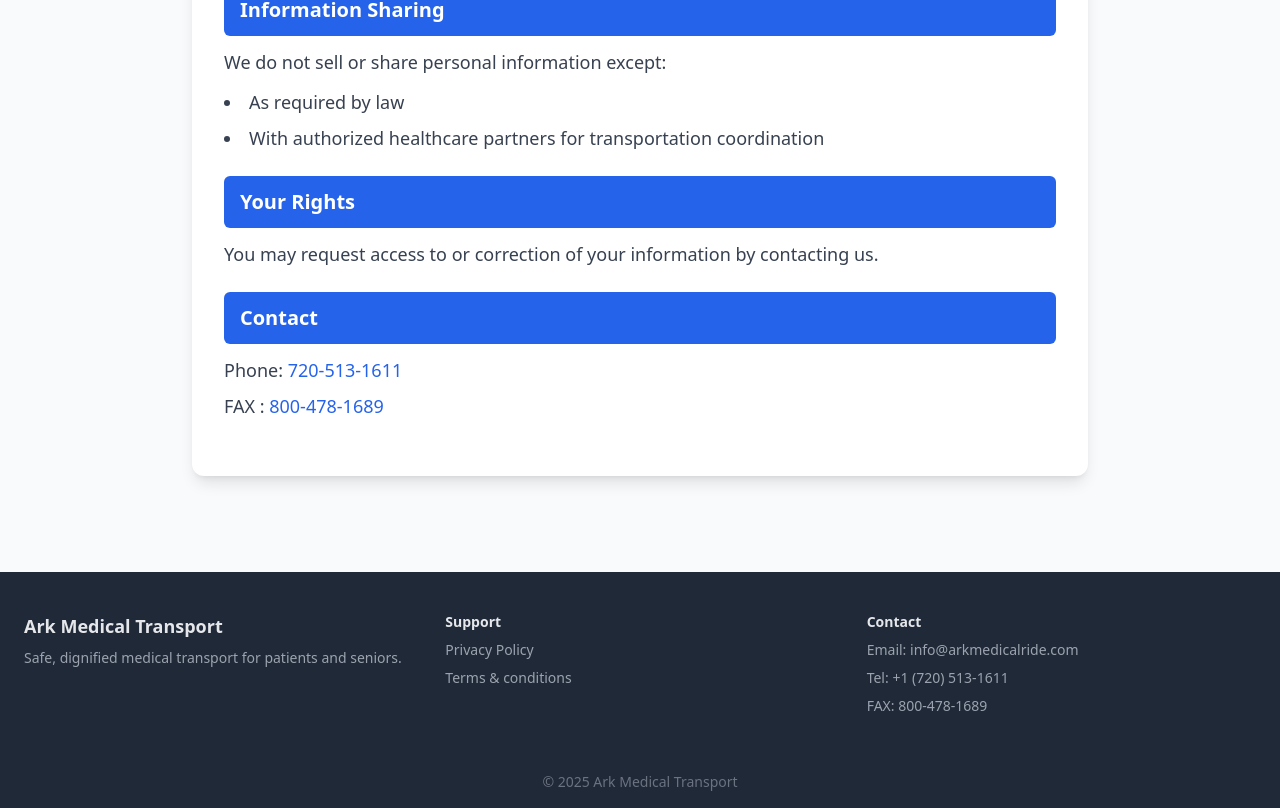
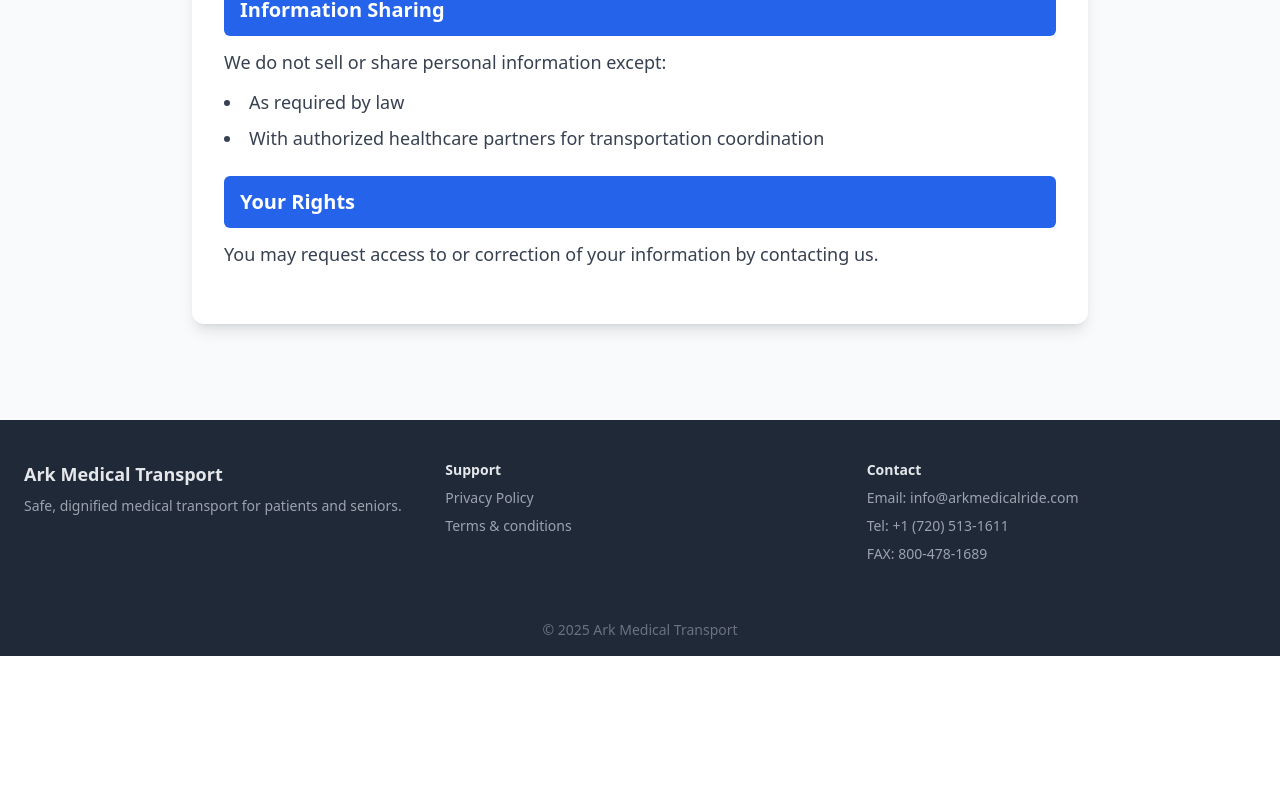
Before and after one commit to njorogemagothe/ark-medical-transport-frontend, a React (Create React App) app in the folder frontend/: page /privacy-policy in a window 1280 px wide. Shown: the part 1132-1940 px from the top of the page. After the commit the page ends 1788 px from the top, so only its background shows below. Built offline with nearby package versions, Linux system fonts and the light colour scheme.

Commit message:
Fix banner image cycling and prevent undefined src error

```diff
--- a/frontend/src/App.js
+++ b/frontend/src/App.js
@@ -30,12 +30,6 @@
         "/fleet-400.webp 400w, /fleet-800.webp 800w, /fleet-1200.webp 1200w",
       alt: "Ambulance Fleet",
     },
-    {
-      src: "/team-800.webp",
-      srcSet:
-        "/team-400.webp 400w, /team-800.webp 800w, /team-1200.webp 1200w",
-      alt: "Medical Team",
-    },
   ];
 
   const [bannerIndex, setBannerIndex] = useState(0);
@@ -47,12 +41,20 @@
   const [activeSection, setActiveSection] = useState("home");
 
   // Cycle banner images
-  useEffect(() => {
-    const interval = setInterval(() => {
-      setBannerIndex((prev) => (prev + 1) % bannerImages.length);
-    }, 4000);
-    return () => clearInterval(interval);
-  }, [bannerImages.length]);
+ // Cycle banner images safely
+useEffect(() => {
+  // Ensure bannerIndex is always within bounds
+  setBannerIndex((prev) => (prev >= bannerImages.length ? 0 : prev));
+
+  const interval = setInterval(() => {
+    setBannerIndex((prev) => {
+      // Wrap around when reaching the end
+      return (prev + 1) % bannerImages.length;
+    });
+  }, 4000);
+
+  return () => clearInterval(interval);
+}, [bannerImages.length]);
 
   // Show/hide Back to Top button
   useEffect(() => {
--- a/frontend/src/components/FAQ.js
+++ b/frontend/src/components/FAQ.js
@@ -22,7 +22,7 @@
   },
   {
     question: "How do I book a ride?",
-    answer: "You can book a ride quickly online using our Booking widget, or call us directly at +1 (720) 620-1567. We also offer scheduling through our mobile CTA buttons for immediate access.",
+    answer: "You can book a ride quickly online using our Booking widget, or call us directly at +1 (720) 513-1611. We also offer scheduling through our mobile CTA buttons for immediate access.",
   },
   {
     question: "How far in advance should I book?",
--- a/frontend/src/components/QuickContacts.js
+++ b/frontend/src/components/QuickContacts.js
@@ -39,7 +39,7 @@
       <div className="mt-6">
         <h5 className="text-sm font-medium">Hours</h5>
         <div className="text-sm text-gray-600">
-          Open Monday–Friday for scheduled & urgent non-emergency transport
+          Open Monday–Saturday 6am - 8pm for scheduled & urgent non-emergency transport
         </div>
       </div>
     </div>
--- a/frontend/src/pages/PrivacyPolicy.js
+++ b/frontend/src/pages/PrivacyPolicy.js
@@ -68,27 +68,6 @@
           contacting us.
         </Section>
 
-        <Section title="Contact">
-          <p>
-            Phone:{" "}
-            <a
-              href="tel:17205131611"
-              className="text-blue-600 hover:underline font-medium"
-            >
-              720-513-1611
-            </a>
-          </p>
-          <p className="mt-2">
-            FAX :{" "}
-            <a
-              href="tel:18004781689"
-              className="text-blue-600 hover:underline font-medium"
-            >
-              800-478-1689
-            </a>
-          </p>
-        </Section>
-
       </div>
     </div>
 
```
